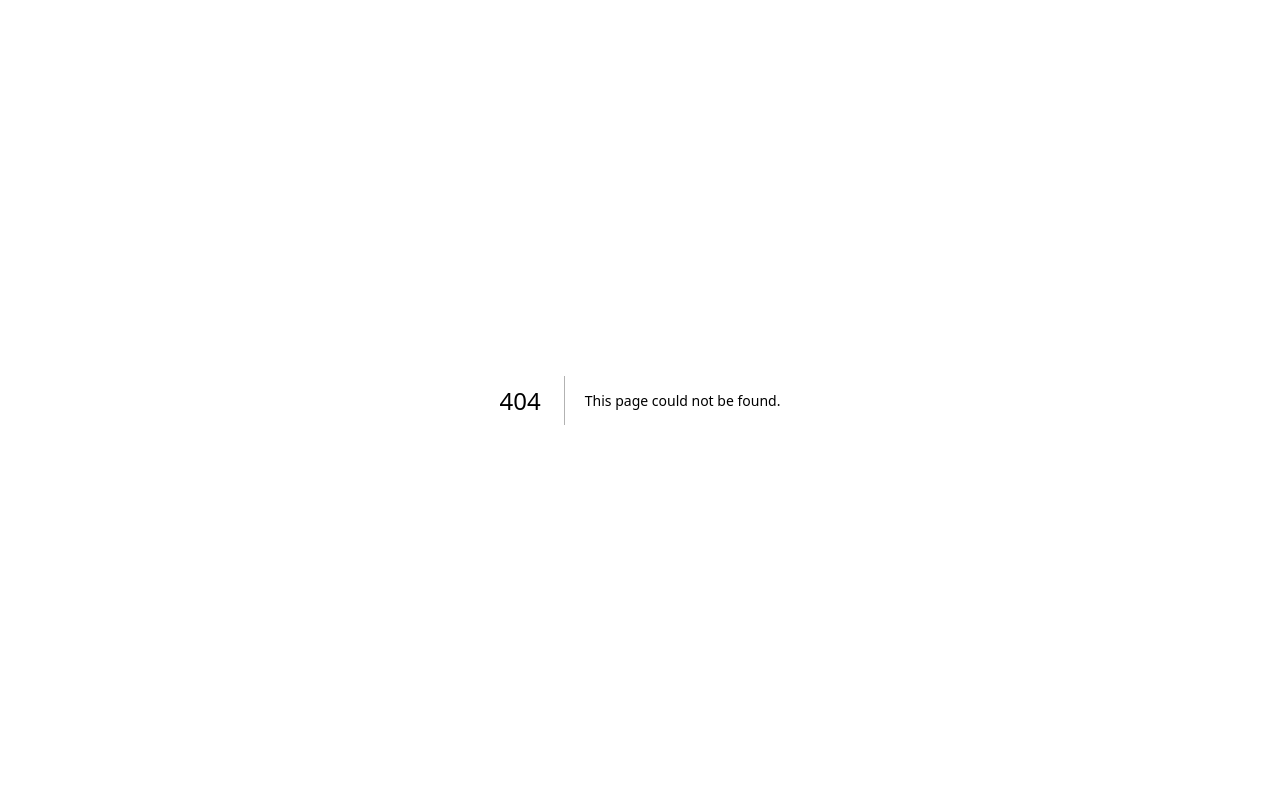
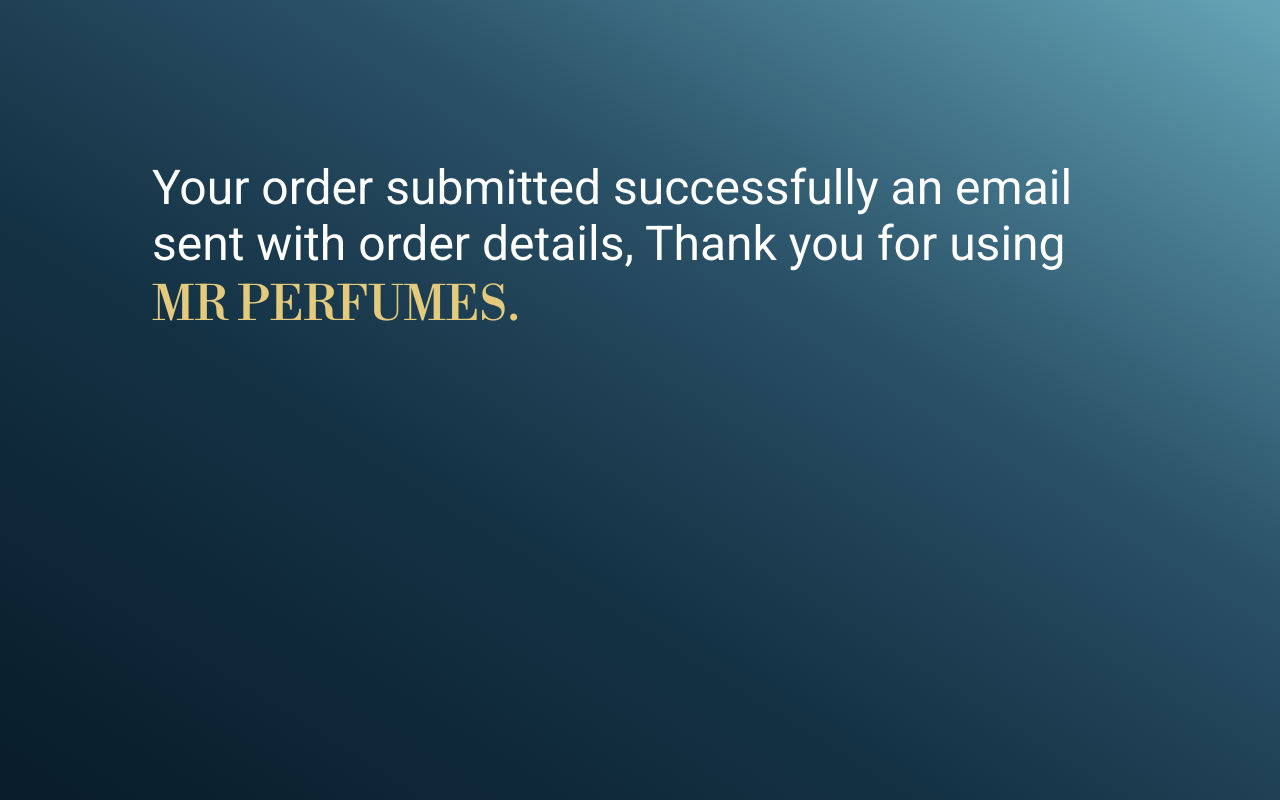
Before and after one commit to kingmohbil/online-store, a Next.js app: page /success in a window 1280 px wide. Before the commit this address had no page. Built offline with nearby package versions, Linux system fonts and the light colour scheme.

Commit message:
Added a success page

```diff
--- /dev/null
+++ b/pages/success.tsx
@@ -0,0 +1,29 @@
+import { Typography, Box } from '@mui/material';
+import Link from 'next/link';
+import { websiteName, mainPageXMargins } from '@/constants';
+function SuccessPage() {
+  return (
+    <>
+      <Box sx={{ ...mainPageXMargins, mt: 20 }}>
+        <Typography color="white" variant="h3">
+          Your order submitted successfully an email sent with order details,
+          Thank you for using{' '}
+          <Link
+            href="/"
+            style={{
+              color: 'var(--gold-color)',
+              textDecoration: 'none',
+              fontFamily: 'var(--elegant-font)',
+              position: 'relative',
+              bottom: '-4px',
+            }}
+          >
+            {websiteName + '.'}
+          </Link>
+        </Typography>
+      </Box>
+    </>
+  );
+}
+
+export default SuccessPage;
```
